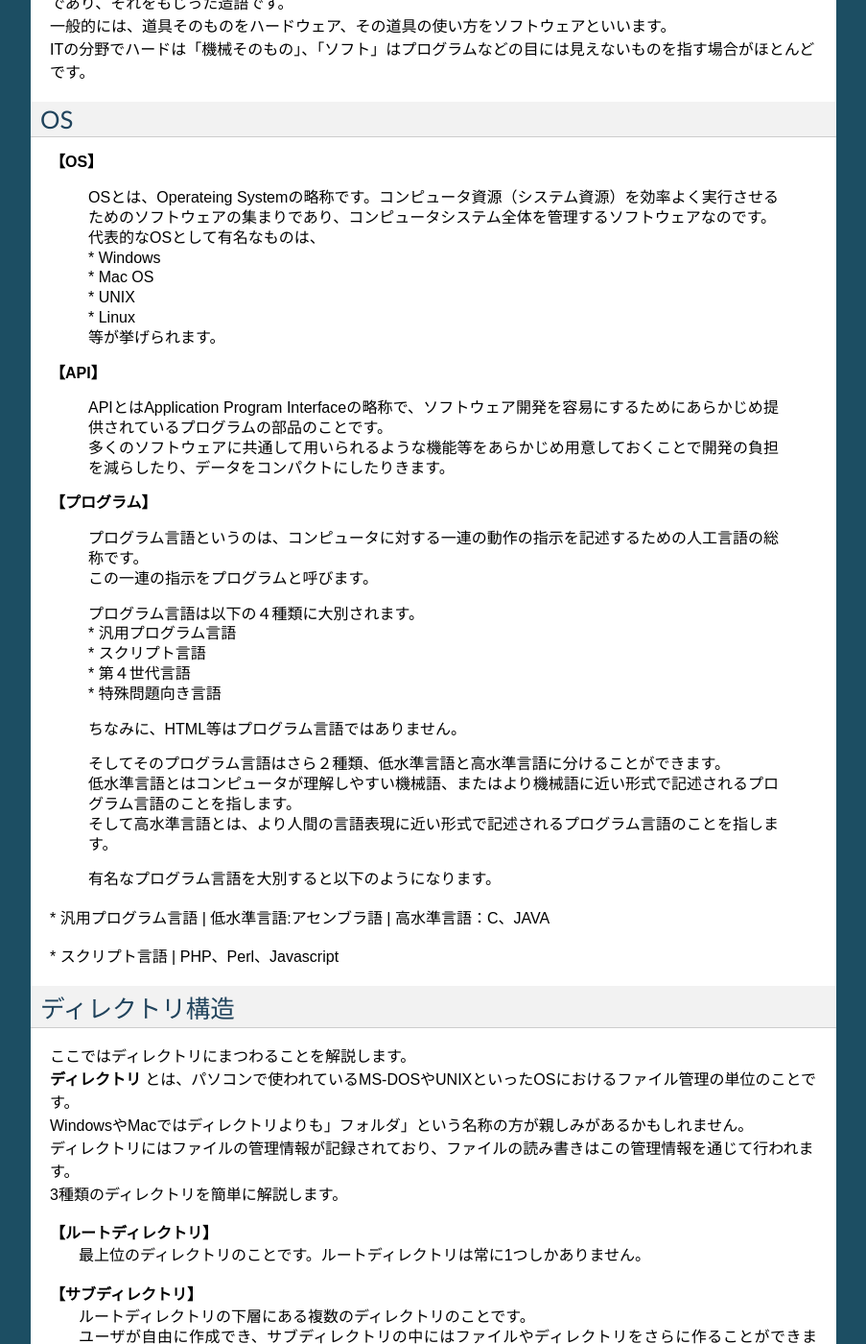
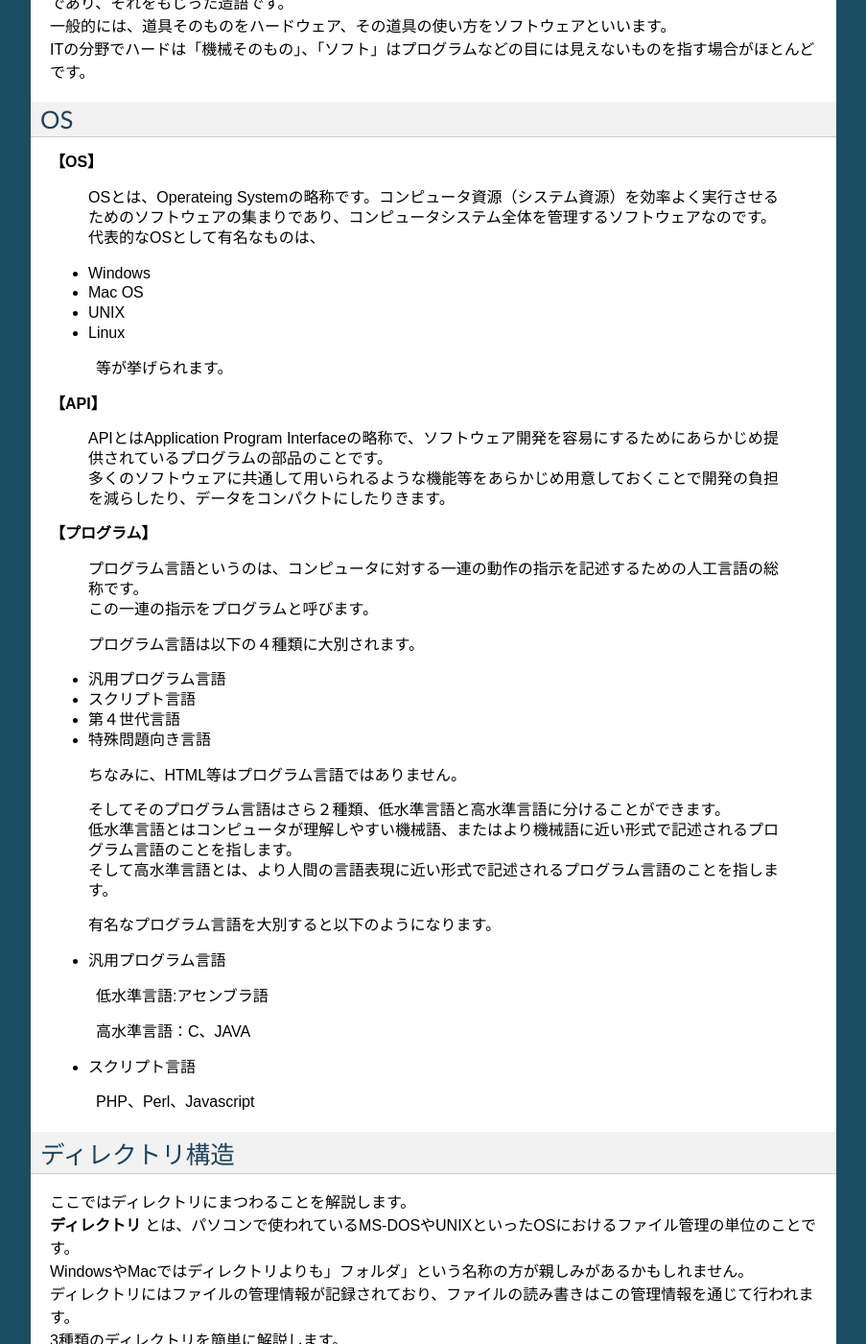
Before and after one commit to uhero-corp/buds, a Sphinx documentation site: the page built from source/3_fundamental_information.txt, in a window 1280 px wide and 1400 px high, scrolled down 2704 px. Shown: the whole window at 96% size, without its empty margins (198-1101 px from the left). Built offline with Sphinx 7.4.7, drawn with Linux system fonts in a browser that asks for light colours.

Commit message:
改行問題等修正しました

```diff
--- a/source/3_fundamental_information.txt
+++ b/source/3_fundamental_information.txt
@@ -136,11 +136,11 @@ OS
 
  | OSとは、Operateing Systemの略称です。コンピュータ資源（システム資源）を効率よく実行させるためのソフトウェアの集まりであり、コンピュータシステム全体を管理するソフトウェアなのです。
  | 代表的なOSとして有名なものは、
- | * Windows
- | * Mac OS
- | * UNIX
- | * Linux
- | 等が挙げられます。
+* Windows
+* Mac OS
+* UNIX
+* Linux
+　　　等が挙げられます。
 
 **【API】**
 
@@ -153,10 +153,10 @@ OS
  | この一連の指示をプログラムと呼びます。
 
  | プログラム言語は以下の４種類に大別されます。
- | * 汎用プログラム言語
- | * スクリプト言語
- | * 第４世代言語
- | * 特殊問題向き言語
+* 汎用プログラム言語
+* スクリプト言語
+* 第４世代言語
+* 特殊問題向き言語
 
  | ちなみに、HTML等はプログラム言語ではありません。
 
@@ -166,12 +166,13 @@ OS
 
  | 有名なプログラム言語を大別すると以下のようになります。
 
-| * 汎用プログラム言語
- |   低水準言語:アセンブラ語
- |   高水準言語：C、JAVA
+* 汎用プログラム言語
+　　　低水準言語:アセンブラ語
 
-| * スクリプト言語
- |   PHP、Perl、Javascript
+　　　高水準言語：C、JAVA
+
+* スクリプト言語
+　　　PHP、Perl、Javascript
 
 
 ディレクトリ構造
```
